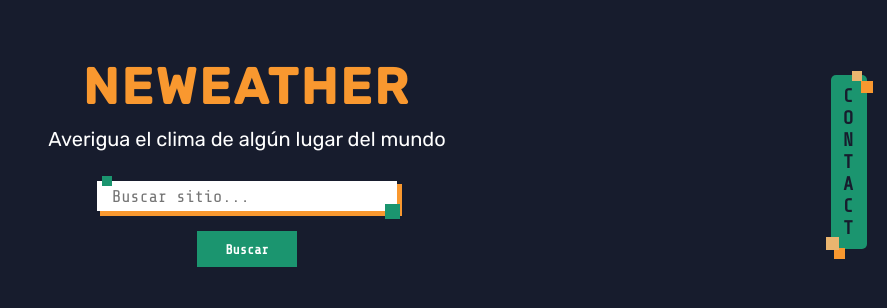
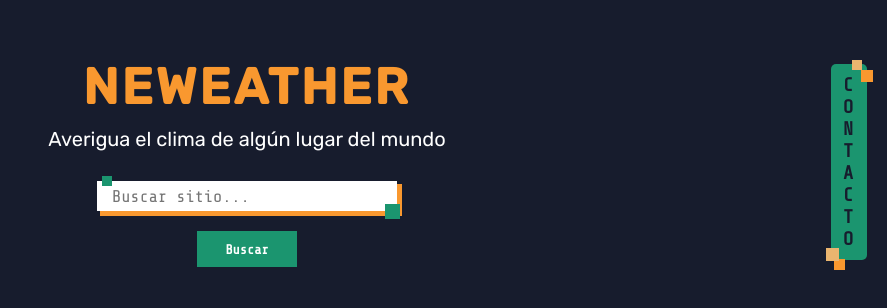
Before and after one commit to Ferla04/neweather, a React (Vite) app: page / in a window 1280 px wide. Shown: the part 238-546 px from the top of the page, without its empty margins (393-1280 px from the left). Built offline with nearby package versions, Linux system fonts and the light colour scheme.

Commit message:
Lenguage changed

```diff
--- a/index.html
+++ b/index.html
@@ -1,5 +1,5 @@
 <!DOCTYPE html>
-<html lang="en">
+<html lang="es">
   <head>
     <meta charset="UTF-8" />
     <link rel="icon" type="image/svg+xml" href="/favicon.png" />
--- a/src/components/Social/Social.jsx
+++ b/src/components/Social/Social.jsx
@@ -5,7 +5,7 @@ import './Social.css'
 export function Social () {
   return (
     <aside>
-      <div className='contact'><h3>CONTACT</h3></div>
+      <div className='contact'><h3>CONTACTO</h3></div>
       <section className='contactItems'>
         {
           DEVS.map(dev => (
```
